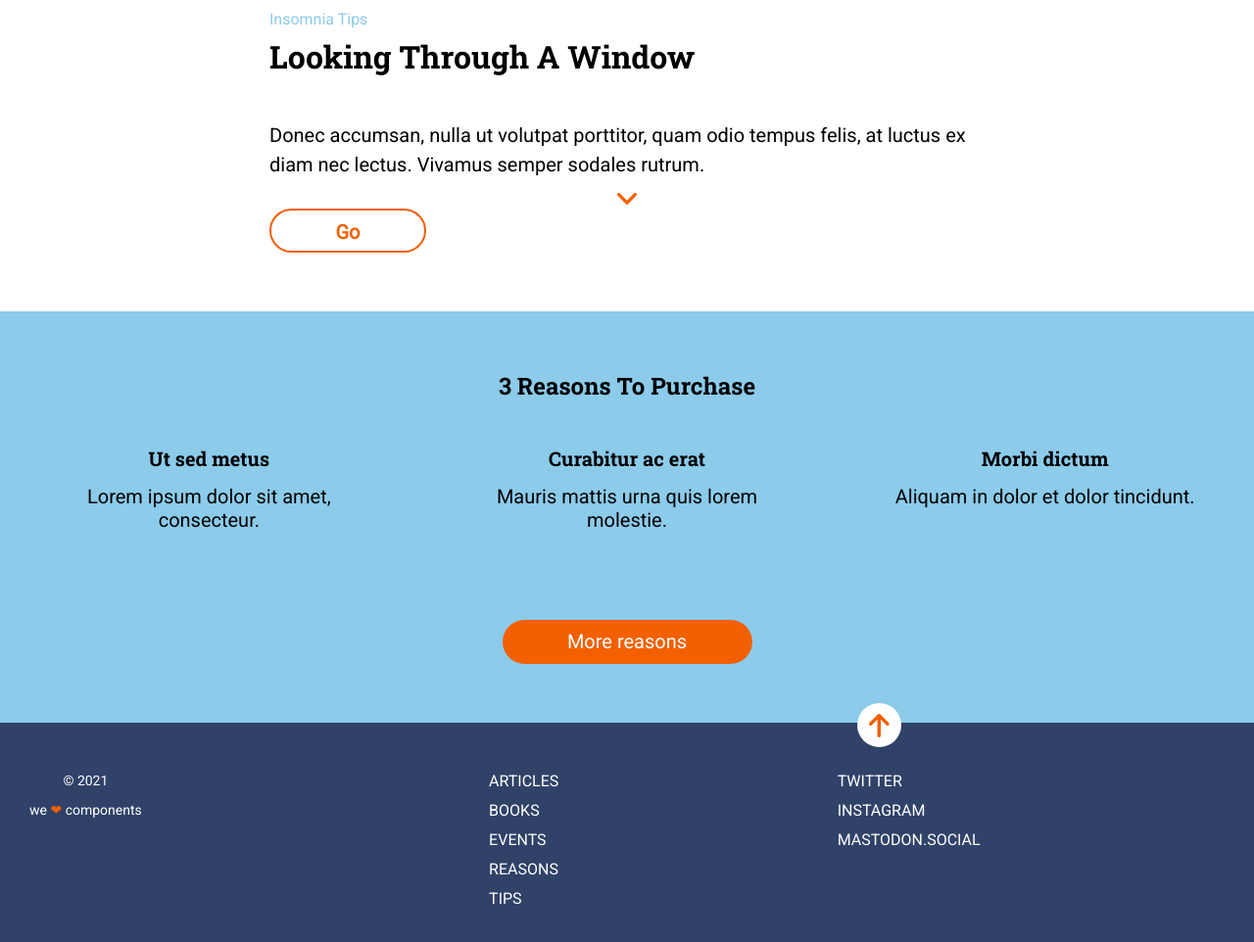
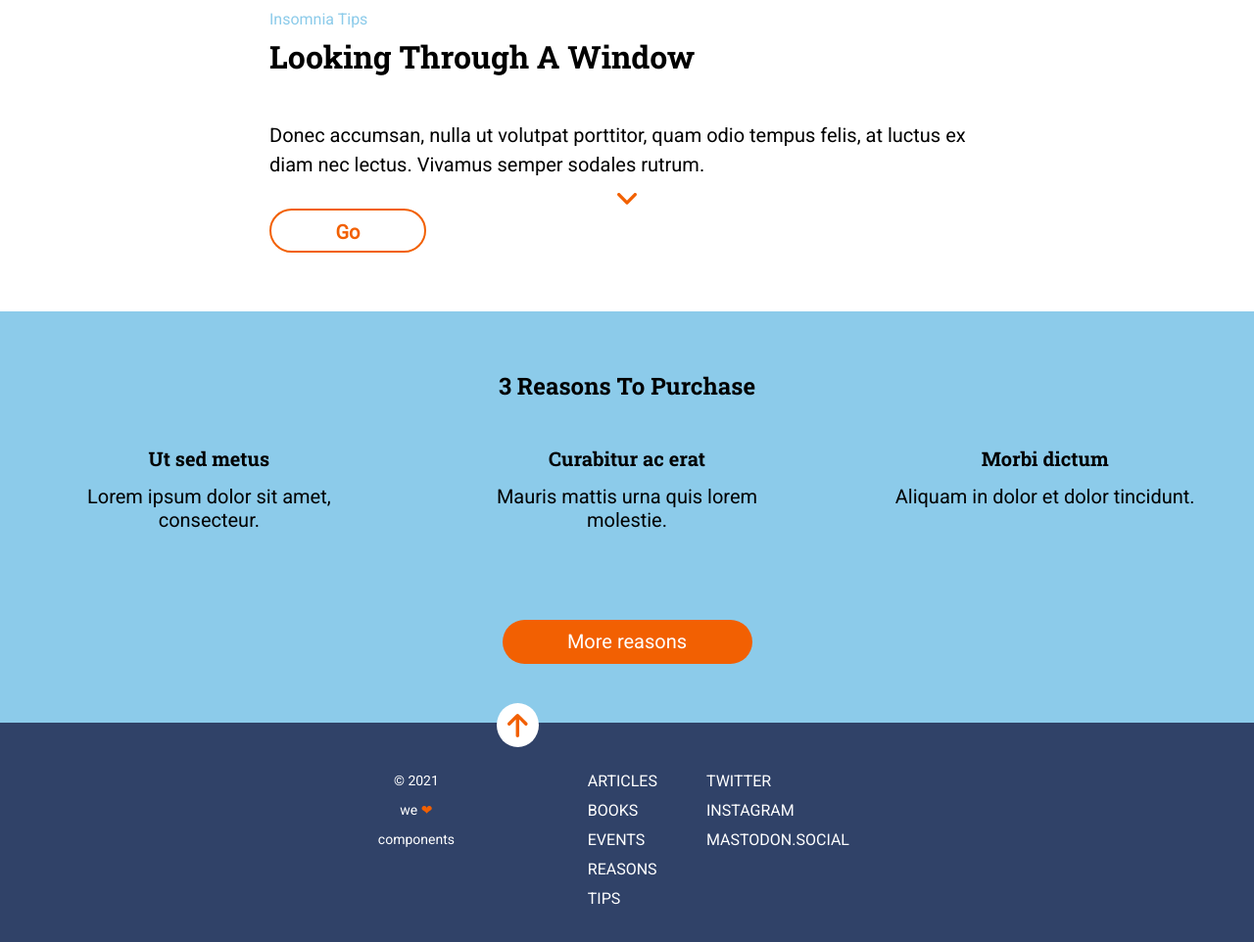
Before and after one commit to Adalab/modulo-1-evaluacion-final-AnadelaJara, a website: page src/html/index.html in a window 1280 px wide. Shown: the part 827-1789 px from the top of the page at 98% size. Drawn offline with nearby package versions, Linux system fonts and the light colour scheme; files that its build step writes are made by us from their sources; files whose address does not match are found by name.

Commit message:
dktp footer

```diff
--- a/src/scss/layout/_footer.scss
+++ b/src/scss/layout/_footer.scss
@@ -20,6 +20,10 @@ a {
     padding-bottom: 39px;
     height: 240px;
     padding-left: 30px;
+
+    @media (min-width: 1200px) {
+      padding: 0 370px;
+    }
   }
 
   &__btn {
```
